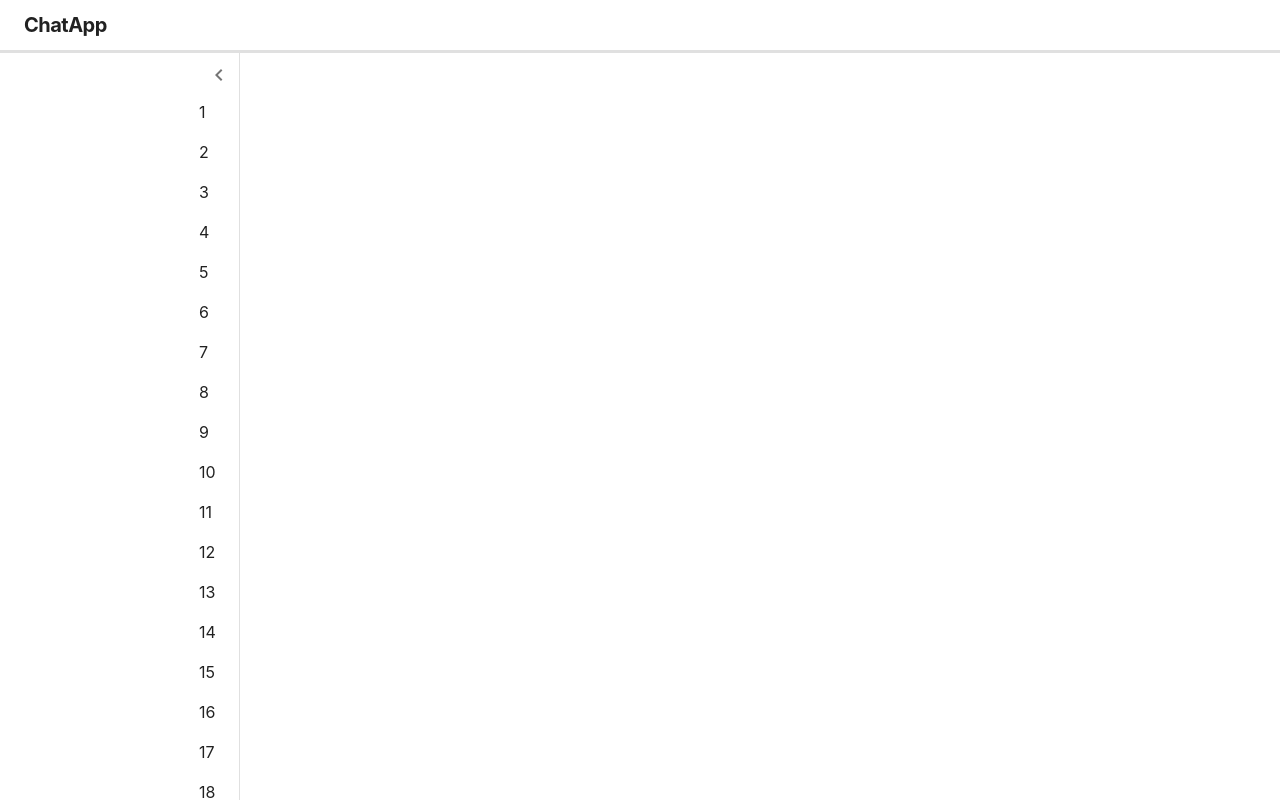
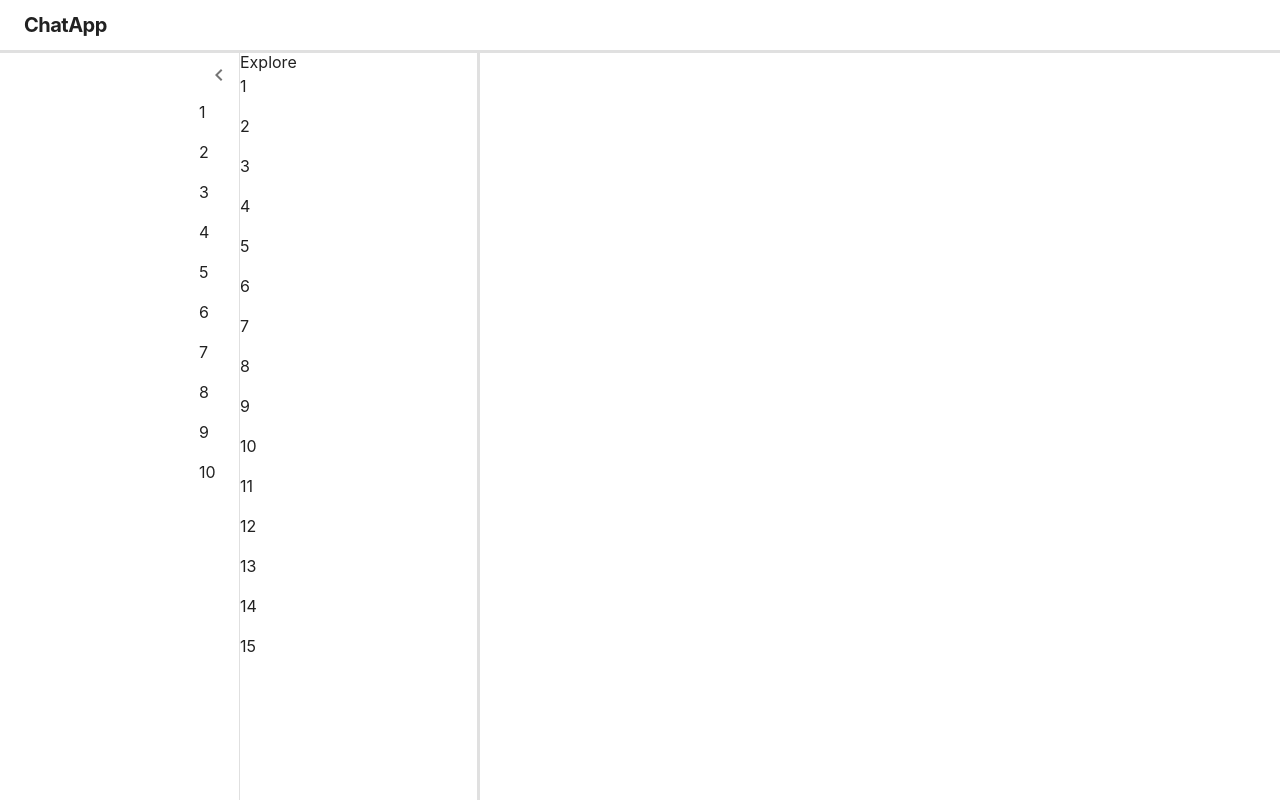
Before and after one commit to skh113/full-stack-chatapp, a React (Vite) app in the folder reactChat/: page / in a window 1280 px wide. Built offline with nearby package versions, Linux system fonts and the light colour scheme; a web font is replaced by a local one.

Commit message:
Added secondaryDraw skeleton

```diff
--- a/reactChat/src/pages/Home.tsx
+++ b/reactChat/src/pages/Home.tsx
@@ -1,6 +1,7 @@
 import { Box, CssBaseline, Typography } from "@mui/material";
 import PrimaryAppBar from "./templates/PrimaryAppBar.tsx";
 import PrimaryDraw from "./templates/PrimaryDraw.tsx";
+import SecondaryDraw from "./templates/SecondaryDraw.tsx";
 
 const Home = () => {
   return (
@@ -8,12 +9,19 @@ const Home = () => {
       <CssBaseline />
       <PrimaryAppBar />
       <PrimaryDraw>
-        {[...Array(25)].map((_, i) => (
+        {[...Array(10)].map((_, i) => (
           <Typography key={i} paragraph>
             {i + 1}
           </Typography>
         ))}
       </PrimaryDraw>
+      <SecondaryDraw>
+        {[...Array(15)].map((_, i) => (
+          <Typography key={i} paragraph>
+            {i + 1}
+          </Typography>
+        ))}
+      </SecondaryDraw>
     </Box>
   );
 };
--- a/reactChat/src/pages/templates/PrimaryAppBar.tsx
+++ b/reactChat/src/pages/templates/PrimaryAppBar.tsx
@@ -29,7 +29,7 @@ const PrimaryAppBar = () => {
       sx={{
         zIndex: (theme) => theme.zIndex.drawer + 2,
         backgroundColor: theme.palette.background.default,
-        borderBottom: `3px solid ${theme.palette.divider}`,
+        borderBottom: `${theme.primaryAppBar.borderBottom} ${theme.palette.divider}`,
       }}
     >
       <Toolbar
--- a/reactChat/src/pages/templates/PrimaryDraw.tsx
+++ b/reactChat/src/pages/templates/PrimaryDraw.tsx
@@ -26,6 +26,7 @@ const PrimaryDraw = ({ children }: Props) => {
     setPrimaryDrawOpen(!isSmallScreen);
   }, [isSmallScreen]);
 
+  // FIXME
   const CustomDrawer = styled(
     MuiDrawer,
     {},
--- /dev/null
+++ b/reactChat/src/pages/templates/SecondaryDraw.tsx
@@ -0,0 +1,29 @@
+import { Box, Typography } from "@mui/material";
+import { useTheme } from "@mui/material/styles";
+import React from "react";
+
+interface Props {
+  children: React.ReactNode;
+}
+
+const SecondaryDraw = ({ children }: Props) => {
+  const theme = useTheme();
+
+  return (
+    <Box
+      sx={{
+        minWidth: `${theme.secondaryDraw.width}px`,
+        mt: `${theme.primaryAppBar.height}px`,
+        height: `calc(100vh - ${theme.primaryAppBar.height}px)`,
+        borderRight: `${theme.secondaryDraw.borderBottom} ${theme.palette.divider}`,
+        display: { xs: "none", md: "block" },
+        overflow: "auto",
+      }}
+    >
+      <Typography>Explore</Typography>
+      {children}
+    </Box>
+  );
+};
+
+export default SecondaryDraw;
--- a/reactChat/src/theme/index.tsx
+++ b/reactChat/src/theme/index.tsx
@@ -5,24 +5,39 @@ declare module "@mui/material/styles" {
   interface Theme {
     primaryAppBar: {
       height: number;
+      borderBottom: string;
     };
 
     primaryDraw: {
       width: number;
       closedWidth: number;
     };
+
+    secondaryDraw: {
+      width: number;
+      borderBottom: string;
+    };
   }
   interface ThemeOptions {
     primaryAppBar: {
       height: number;
+      borderBottom: string;
     };
 
     primaryDraw: {
       width: number;
       closedWidth: number;
     };
+
+    secondaryDraw: {
+      width: number;
+      borderBottom: string;
+    };
   }
 }
+
+const defaultWidth = 240;
+const defaultBorderBottom = "3px solid";
 
 const createMuiTheme = () => {
   let theme = createTheme({
@@ -44,11 +59,17 @@ const createMuiTheme = () => {
 
     primaryAppBar: {
       height: 50,
+      borderBottom: defaultBorderBottom,
     },
 
     primaryDraw: {
-      width: 240,
+      width: defaultWidth,
       closedWidth: 70,
+    },
+
+    secondaryDraw: {
+      width: defaultWidth,
+      borderBottom: defaultBorderBottom,
     },
 
     components: {
```
